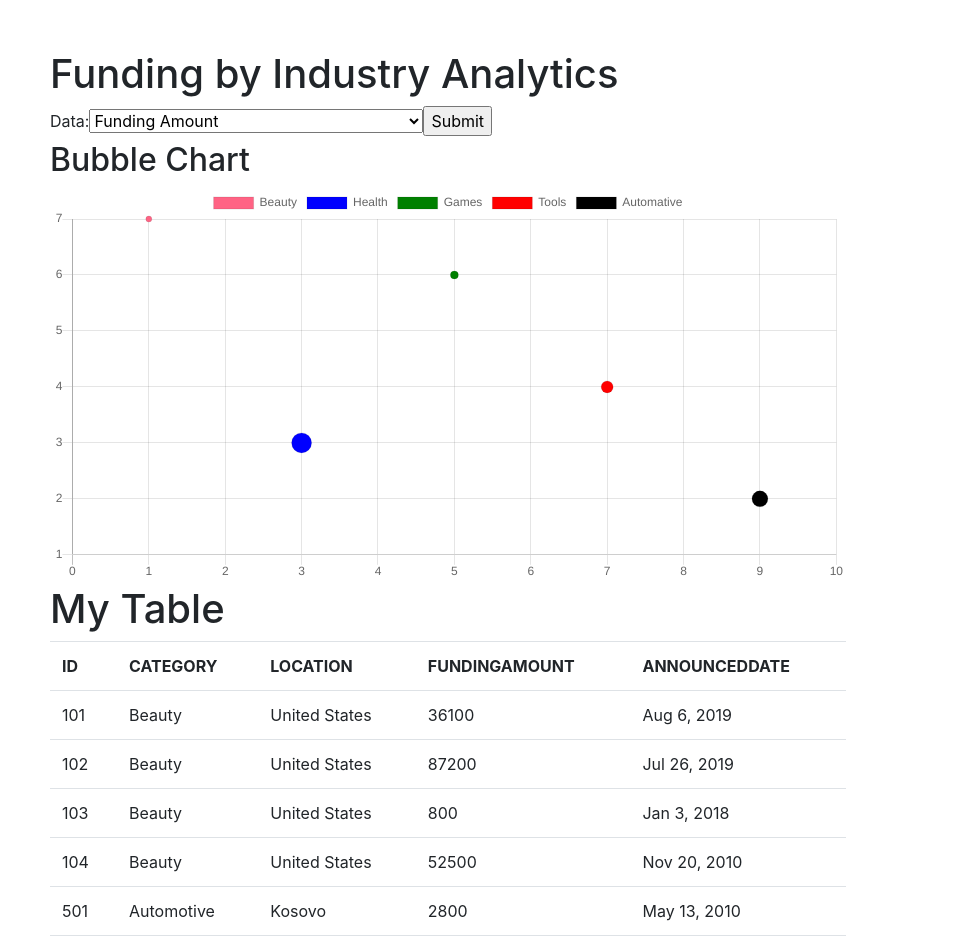
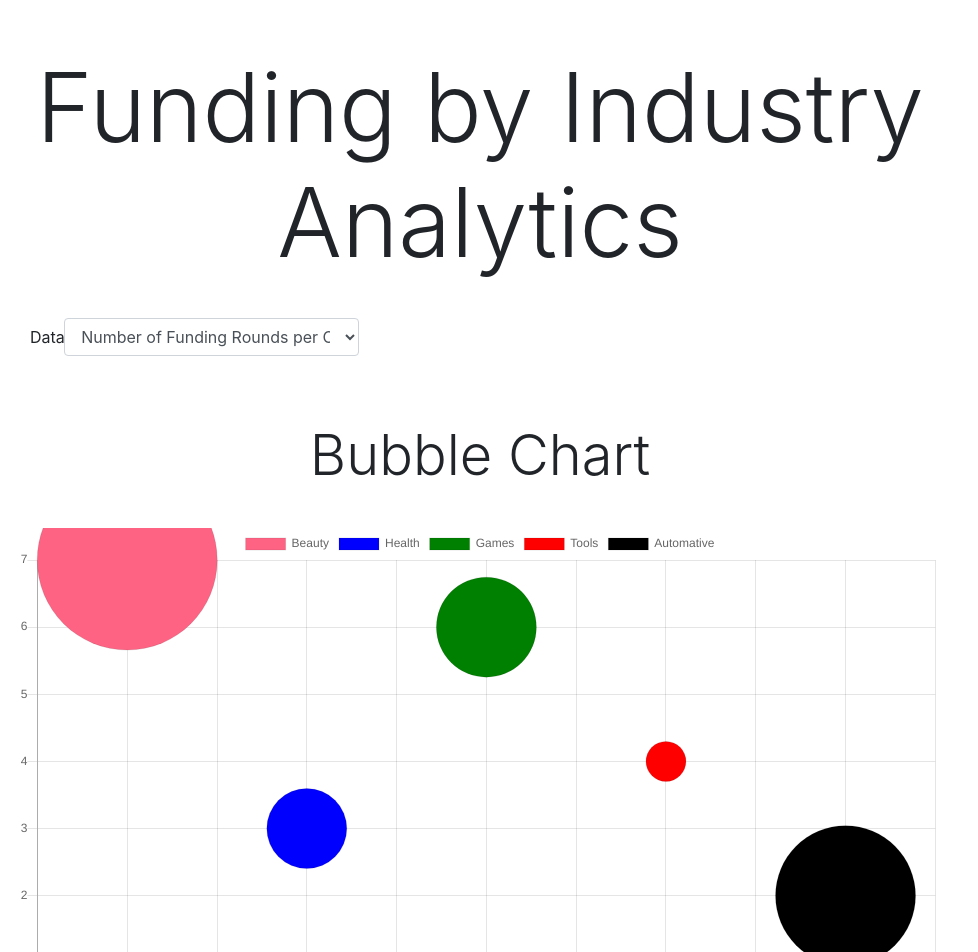
Before and after one commit to snufka/Delphai, a React (Create React App) app: page / in a window 1280 px wide. Shown: the top 952 px of the page, without its empty margins (0-978 px from the left). Built offline with nearby package versions, Linux system fonts and the light colour scheme.

Commit message:
css fixes + on click generic function on bubblr chart

```diff
--- a/src/API.js
+++ b/src/API.js
@@ -161,3 +161,5 @@ const API = [
         announcedDate: "May 13, 2018"
     }
 ]
+
+//const fundingRounds=API.filter(word => word.length > 6);
--- a/src/App.js
+++ b/src/App.js
@@ -7,11 +7,13 @@ import appStyle from './style/appStyle.css'
 function App() {
     return (
         <div className="App">
-            <h1>Funding by Industry Analytics</h1>
-            <div>
-                <Selector />
-                <Graph />
-                <Table />
+            <div className="col-10 ">
+                <h1 className="display-1">Funding by Industry Analytics</h1>
+                <div>
+                    <Selector />
+                    <Graph />
+                    <Table />
+                </div>
             </div>
         </div>
     );
--- a/src/Graph.js
+++ b/src/Graph.js
@@ -1,38 +1,13 @@
 import React, { useState, useEffect } from 'react'
 import { Bubble } from 'react-chartjs-2';
 
-/*const data = {
-    datasets: [
-        {
-            label: ['Beauty', 'Health', 'Games', 'Tools', 'Automative'],
-            fill: false,
-            lineTension: 0.1,
-            backgroundColor: 'rgba(75,192,192,0.4)',
-            borderColor: 'rgba(75,192,192,1)',
-            borderCapStyle: 'butt',
-            borderDash: [],
-            borderDashOffset: 0.0,
-            borderJoinStyle: 'miter',
-            pointBorderColor: 'rgba(75,192,192,1)',
-            pointBackgroundColor: '#fff',
-            pointBorderWidth: 1,
-            pointHoverRadius: 5,
-            pointHoverBackgroundColor: 'rgba(75,192,192,1)',
-            pointHoverBorderColor: 'rgba(220,220,220,1)',
-            pointHoverBorderWidth: 2,
-            pointRadius: 1,
-            pointHitRadius: 10,
-            data: [{ x: 50, y: 50, r: 0 }, { x: 5, y: 5, r: 30 }, { x: 6, y: 7, r: 3 }, { x: 10, y: 7, r: 50 }, { x: 10, y: 7, r: 50 }]
-        }
 
-    ]
-};*/
 
 export default function Graph() {
     const [chartData, setChartData] = useState({});
     const chart = () => {
         const labels = ['Beauty', 'Health', 'Games', 'Tools', 'Automative'];
-        // const data = [{ x: 50, y: 50, r: 20 }, { x: 5, y: 5, r: 30 }, { x: 6, y: 7, r: 10 }, { x: 10, y: 30, r: 50 }, { x: 40, y: 40, r: 30 }]
+
         setChartData({
             labels: labels,
             datasets: [
@@ -42,7 +17,7 @@ export default function Graph() {
                         {
                             x: 1,
                             y: 7,
-                            r: 3
+                            r: 90
                         }
                     ],
                     backgroundColor: "#ff6384",
@@ -54,7 +29,7 @@ export default function Graph() {
                         {
                             x: 3,
                             y: 3,
-                            r: 10
+                            r: 40
                         }
                     ],
                     backgroundColor: "blue",
@@ -66,7 +41,7 @@ export default function Graph() {
                         {
                             x: 5,
                             y: 6,
-                            r: 4
+                            r: 50
                         }
                     ],
                     backgroundColor: "green",
@@ -78,7 +53,7 @@ export default function Graph() {
                         {
                             x: 7,
                             y: 4,
-                            r: 6
+                            r: 20
                         }
                     ],
                     backgroundColor: "red",
@@ -90,7 +65,7 @@ export default function Graph() {
                         {
                             x: 9,
                             y: 2,
-                            r: 8
+                            r: 70
                         }
                     ],
                     backgroundColor: "black",
@@ -99,39 +74,17 @@ export default function Graph() {
 
             ]
 
-            /*[
-                {
-                    label: "Funding By Category",
-                    data: data,
-                    fill: false,
-                    lineTension: 0.1,
-                    backgroundColor: ['rgba(75,192,192,0.4)', 'rgba(22,57,57,0.4)', 'rgb(255,192,203)', 'rgb(255,0,255)', 'rgba(75,192,192,0.4)'],
-                    borderCapStyle: 'butt',
-
-                    pointBorderColor: 'rgba(75,192,192,1)',
-                    pointBackgroundColor: '#fff',
-                    pointBorderWidth: 1,
-                    pointHoverRadius: 5,
-                    pointHoverBackgroundColor: 'rgba(75,192,192,1)',
-                    pointHoverBorderColor: 'rgba(220,220,220,1)',
-                    pointHoverBorderWidth: 2,
-                    pointRadius: 1,
-                    pointHitRadius: 10
-                }
-            ]*/
         })
 
 
+
     }
-    useEffect(() => {
-        chart()
-    }, [])
+    const options = {
+        onClick: (e, element) => {
 
-    return (
-        <div>
-            <h2>Bubble Chart</h2>
-            <div>
-                <Bubble data={chartData} options={{
+            alert(chartData.datasets.label);
+
+        },
         scales: {
             yAxes: [{
                 ticks: {
@@ -144,7 +97,16 @@ export default function Graph() {
                 }
             }]
         }
-                }} />
+    }
+    useEffect(() => {
+        chart()
+    }, [])
+
+    return (
+        <div>
+            <h2 className="display-4">Bubble Chart</h2>
+            <div>
+                <Bubble data={chartData} options={options} />
             </div>
         </div>
     )
--- a/src/Selector.js
+++ b/src/Selector.js
@@ -4,14 +4,15 @@ export default function Selector() {
     return (
         <div>
 
-            <form action="/action_page.php">
-                <label for="cars">Data: </label>
-                <select id="cars" name="cars">
-                    <option value="funding amount">Funding Amount</option>
-                    <option value="number of funding rounds per category">
-                        Number of Funding Rounds per Category</option>
-                </select>
-                <input type="submit" />
+            <form className="form-group">
+                <div className="form-group row col-sm-8">
+                    <label for="data" className="col-sm-1 col-form-label">Data: </label>
+                    <select id="data-selector" name="data-selector" className="col-sm-6 form-control">
+                        <option value="number of funding rounds per category">
+                            Number of Funding Rounds per Category</option>
+                        <option value="funding amount">Funding Amount</option>
+                    </select>
+                </div>
             </form>
         </div >
     )
--- a/src/Table.js
+++ b/src/Table.js
@@ -77,8 +77,8 @@ class Table extends Component {
     render() {
         return (
             <div>
-                <h1 id='title'>My Table</h1>
-                <table class="table">
+                <h1 className="display-4">Funding Rounds Details by Category</h1>
+                <table className="table">
                     <tbody>
                         <tr>{this.renderTableHeader()}</tr>
                         {this.renderTableData()}
--- a/src/style/appStyle.css
+++ b/src/style/appStyle.css
@@ -1,4 +1,9 @@
-.App {
-    width: 70%;
-    padding: 50px;
+body {
+    width: 90%;
 }
+
+h1, h2 {
+    text-align: center;
+    padding-top: 50px;
+    padding-bottom: 30px;
+}
```
Lines whose indentation alone changed are shown as unchanged.
